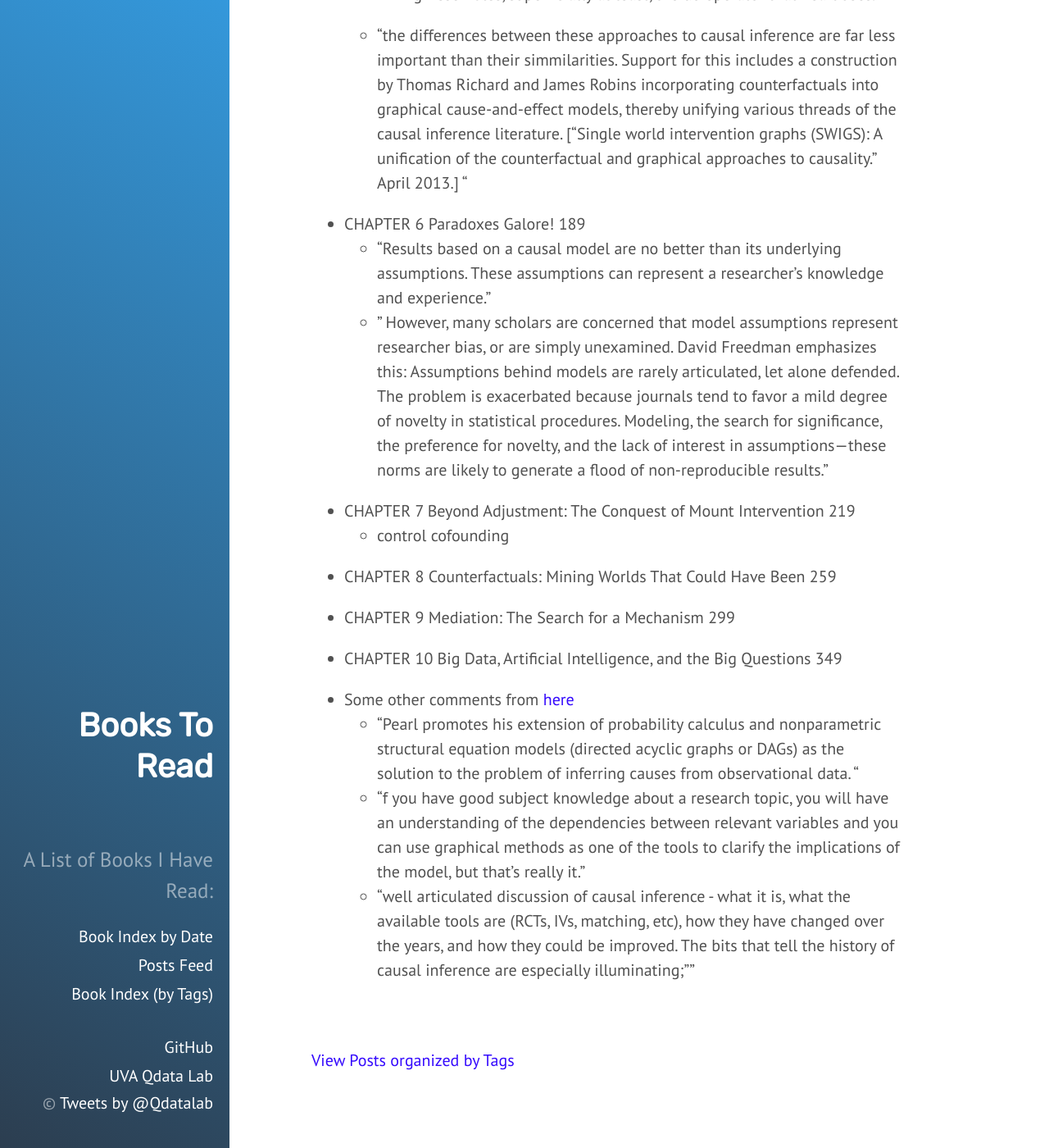
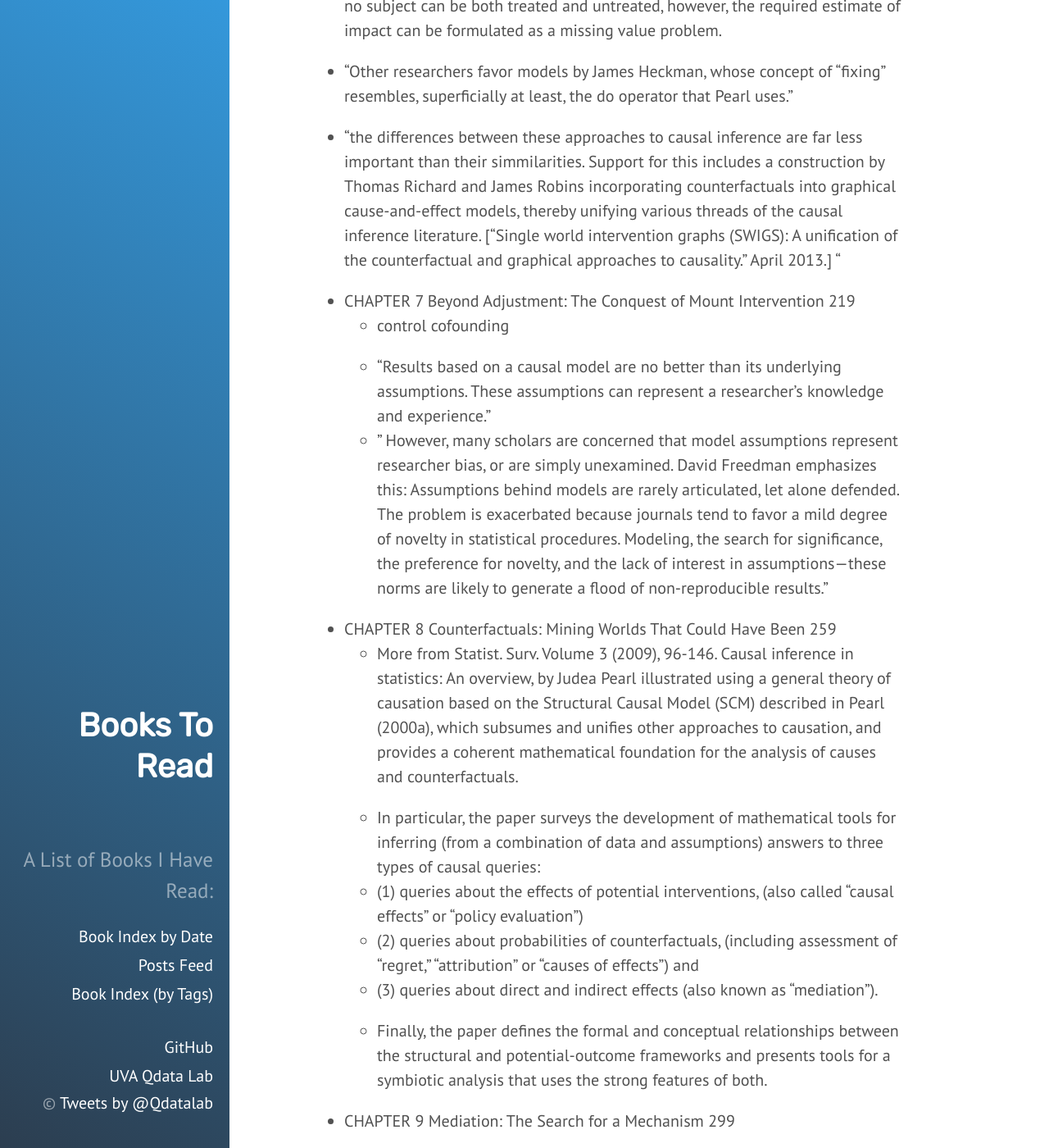
Before and after one commit to qiyanjun/books2read, a Jekyll site: the page built from _posts/2019-12-12-BookofWhy.md, in a window 1280 px wide and 1400 px high, scrolled down 3383 px. Shown: the whole window at 82% size. Built offline with Jekyll 4.4.1, drawn with Linux system fonts in a browser that asks for light colours; some of the changed text lies outside the part shown.

Commit message:
Update 2019-12-12-BookofWhy.md

```diff
--- a/_posts/2019-12-12-BookofWhy.md
+++ b/_posts/2019-12-12-BookofWhy.md
@@ -15,7 +15,7 @@
 
 - INTRODUCTION Mind over Data 1
   + “If	causation	is	not	correlation,	then	what	is	it?	"
-  + Figures
+  + "well articulated discussion of causal inference - what it is, what the available tools are (RCTs, IVs, matching, etc), how they have changed over the years, and how they could be improved. The bits that tell the history of causal inference are especially illuminating;""
 
   <img src="{{ site.baseurl }}/pic/why.png" alt="drawing" width="800"/>
 
@@ -40,12 +40,9 @@
 results.""
 
 
-  <img src="{{ site.baseurl }}/pic/why2.png" alt="drawing" width="500"/>
-
-  <img src="{{ site.baseurl }}/pic/why1.png" alt="drawing" width="700"/>
 
 - CHAPTER 4 Confounding and Deconfounding: Or, Slaying the Lurking Variable 135
-+ "The structure of the graphical model, including the identification
+  + "The structure of the graphical model, including the identification
 of vertices as mediators, confounders, or colliders, guides experimental design through the identification of minimal sets of control variables"
 
 
@@ -53,7 +50,16 @@
 - CHAPTER 5 The Smoke-Filled Debate: Clearing the Air 167
   + Figures
 
-  + The graphical approach to causal inference that Pearl favors has been
+ <img src="{{ site.baseurl }}/pic/why2.png" alt="drawing" width="500"/>
+
+  <img src="{{ site.baseurl }}/pic/why1.png" alt="drawing" width="700"/>
+
+
+
+- CHAPTER 6 Paradoxes Galore! 189
+
+
+ + The graphical approach to causal inference that Pearl favors has been
 influential, but it is not the only approach.
 
   + Another influential model: "Neyman–Rubin potential outcomes model. In the language of medical randomized control trials, a researcher using this model tries to quantify the difference in impact between treatment and no treatment on subjects in an observational study.
@@ -69,8 +75,9 @@
 for this includes a construction by Thomas Richard and James Robins incorporating counterfactuals into graphical cause-and-effect models, thereby
 unifying various threads of the causal inference literature. [“Single world intervention graphs (SWIGS): A unification of the counterfactual and graphical approaches to causality.” April 2013.] "
 
+- CHAPTER 7 Beyond Adjustment: The Conquest of Mount Intervention 219
+  + control cofounding
 
-- CHAPTER 6 Paradoxes Galore! 189
   + "Results based on a causal model are no better than
 its underlying assumptions. These assumptions can represent a researcher’s
 knowledge and experience."
@@ -82,10 +89,17 @@
 flood of non-reproducible results."
 
 
-- CHAPTER 7 Beyond Adjustment: The Conquest of Mount Intervention 219
-  + control cofounding
 
 - CHAPTER 8 Counterfactuals: Mining Worlds That Could Have Been 259
+  + More from Statist. Surv. Volume 3 (2009), 96-146. Causal inference in statistics: An overview,  by Judea Pearl illustrated using a general theory of causation based on the Structural Causal Model (SCM) described in Pearl (2000a), which subsumes and unifies other approaches to causation, and provides a coherent mathematical foundation for the analysis of causes and counterfactuals.
+
+  + In particular, the paper surveys the development of mathematical tools for inferring (from a combination of data and assumptions) answers to three types of causal queries:
+  + (1) queries about the effects of potential interventions, (also called “causal effects” or “policy evaluation”)
+  + (2) queries about probabilities of counterfactuals, (including assessment of “regret,” “attribution” or “causes of effects”) and
+  + (3) queries about direct and indirect effects (also known as “mediation”).
+
+  + Finally, the paper defines the formal and conceptual relationships between the structural and potential-outcome frameworks and presents tools for a symbiotic analysis that uses the strong features of both.
+
 
 - CHAPTER 9 Mediation: The Search for a Mechanism 299
 
@@ -95,4 +109,3 @@
 - Some other comments from [here](https://www.goodreads.com/book/show/36204378-the-book-of-why)
   + "Pearl promotes his extension of probability calculus and nonparametric structural equation models (directed acyclic graphs or DAGs) as the solution to the problem of inferring causes from observational data. "
   + "f you have good subject knowledge about a research topic, you will have an understanding of the dependencies between relevant variables and you can use graphical methods as one of the tools to clarify the implications of the model, but that's really it."
-   + "well articulated discussion of causal inference - what it is, what the available tools are (RCTs, IVs, matching, etc), how they have changed over the years, and how they could be improved. The bits that tell the history of causal inference are especially illuminating;""
```
